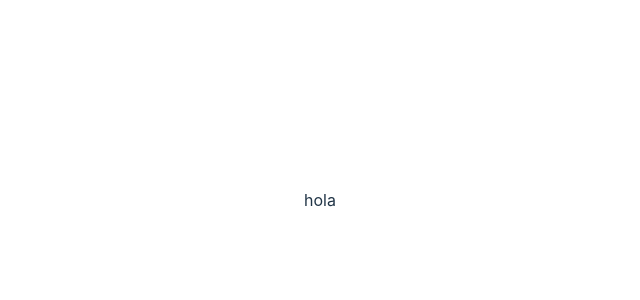
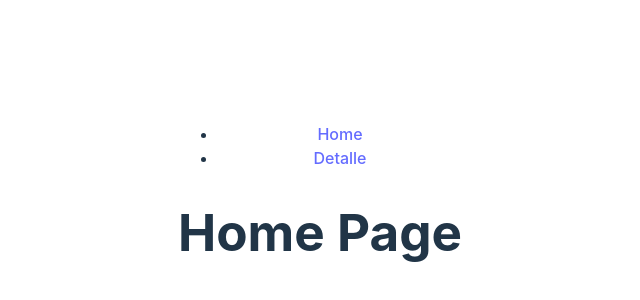
Before and after one commit to pedronieto84/react-19, a React (Vite) app in the folder react-19-curso/: page / in a window 1280 px wide. Shown: the part 200-500 px from the top of the page, without its empty margins (320-960 px from the left). Built offline with nearby package versions, Linux system fonts and the light colour scheme.

Commit message:
Preparo el enrutado dinámico básico.

```diff
--- a/react-19-curso/package.json
+++ b/react-19-curso/package.json
@@ -11,7 +11,8 @@
   },
   "dependencies": {
     "react": "^18.3.1",
-    "react-dom": "^18.3.1"
+    "react-dom": "^18.3.1",
+    "react-router-dom": "^7.1.3"
   },
   "devDependencies": {
     "@eslint/js": "^9.17.0",
--- a/react-19-curso/src/App.jsx
+++ b/react-19-curso/src/App.jsx
@@ -1,14 +1,36 @@
-
+import { BrowserRouter as Router, Routes, Route, Link } from 'react-router-dom'
+import HomePage from './pages/homePage'
+import DetailPage from './pages/cardDetailPage'
 import './App.css'
 
 function App() {
 
+  const id = 1
 
   return (
     <>
-      <div>
-        hola
-      </div>
+      <Router>
+        <nav>
+          <ul>
+
+            <li>
+              <Link to="/">Home</Link>
+            </li>
+            <li>
+              <Link to={`/detail/${id}`}>Detalle</Link>
+            </li>
+
+          </ul>
+        </nav>
+
+
+        <Routes>
+          <Route path="/" element={<HomePage />} />
+          <Route path="/detail/:id" element={<DetailPage />} />
+
+        </Routes>
+
+      </Router>
     </>
   )
 }
--- a/react-19-curso/src/pages/cardDetailPage.jsx
+++ b/react-19-curso/src/pages/cardDetailPage.jsx
@@ -1,7 +1,10 @@
+import {useParams} from 'react-router-dom';
+
 export default function CardDetailPage() {
+    const {id} = useParams();
     return (
       <div>
-        <h1>Home Page</h1>
+        <h1>Detail Page {id}</h1>
       </div>
     )
   }
```
Also changed, not shown: 1 other file (tests, documents, lock files or other folders).
